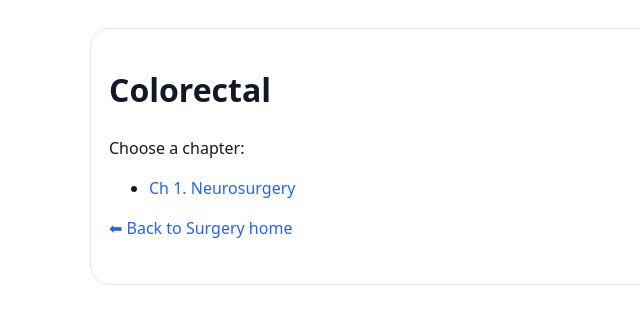
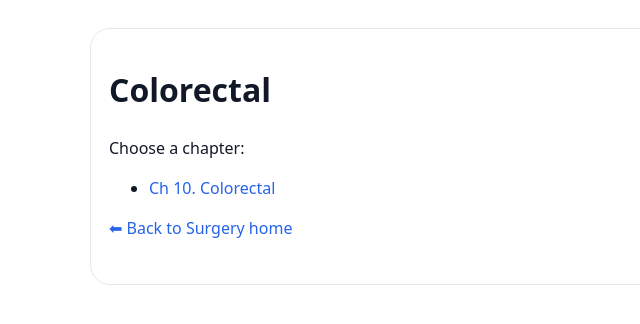
Before and after one commit to ivaldez89/medschool-notes, a plain HTML site: page surgery/colorectal/index.html in a window 1280 px wide. Shown: the full height of the page, 0-640 px from the left. Drawn offline with Linux system fonts and the light colour scheme.

Commit message:
Update index.html

```diff
--- a/surgery/colorectal/index.html
+++ b/surgery/colorectal/index.html
@@ -11,7 +11,7 @@
     <h1> Colorectal </h1>
     <p class="muted">Choose a chapter:</p>
     <ul>
-      <li><a href="ch1-neurosurgery.html">Ch 1. Neurosurgery</a></li>
+      <li><a href="ch10-colorectal.html">Ch 10. Colorectal</a></li>
       <!-- Add more chapters here later -->
     </ul>
     <p><a href="../">⬅︎ Back to Surgery home</a></p>
```
